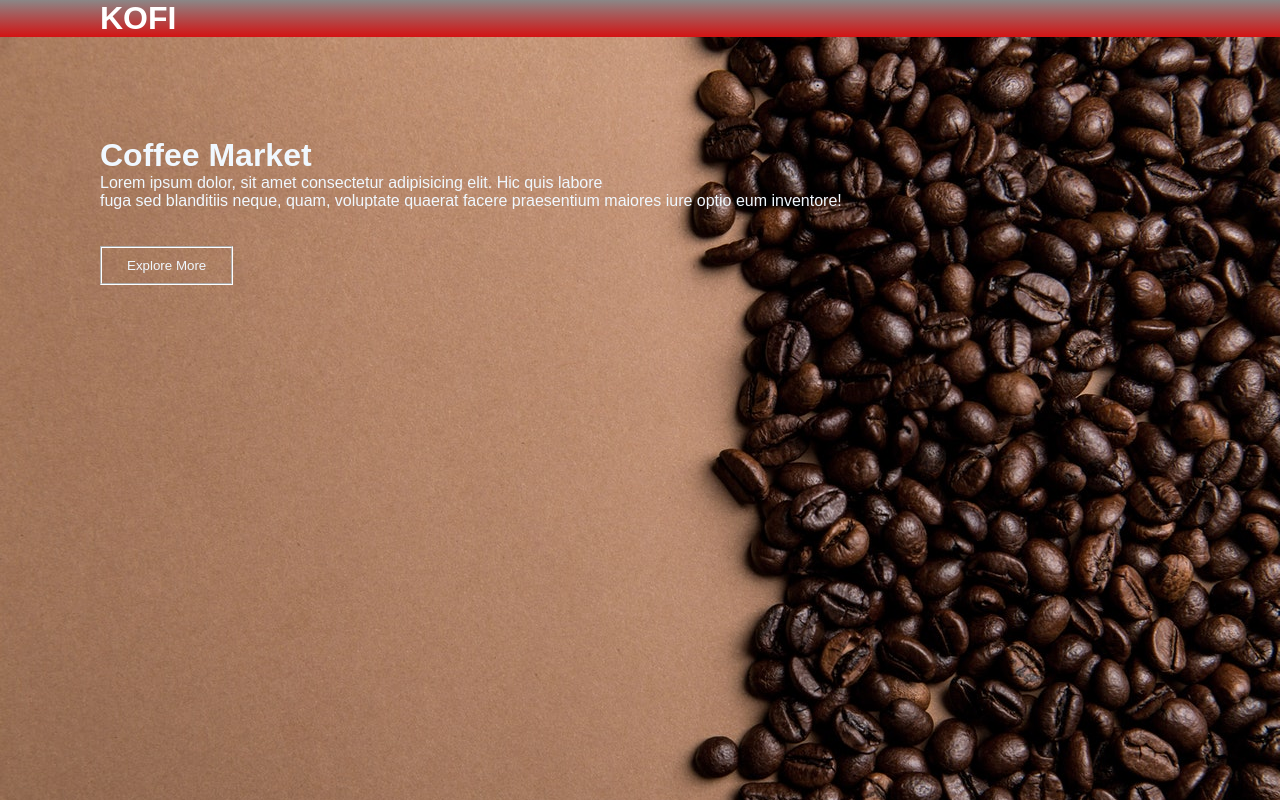
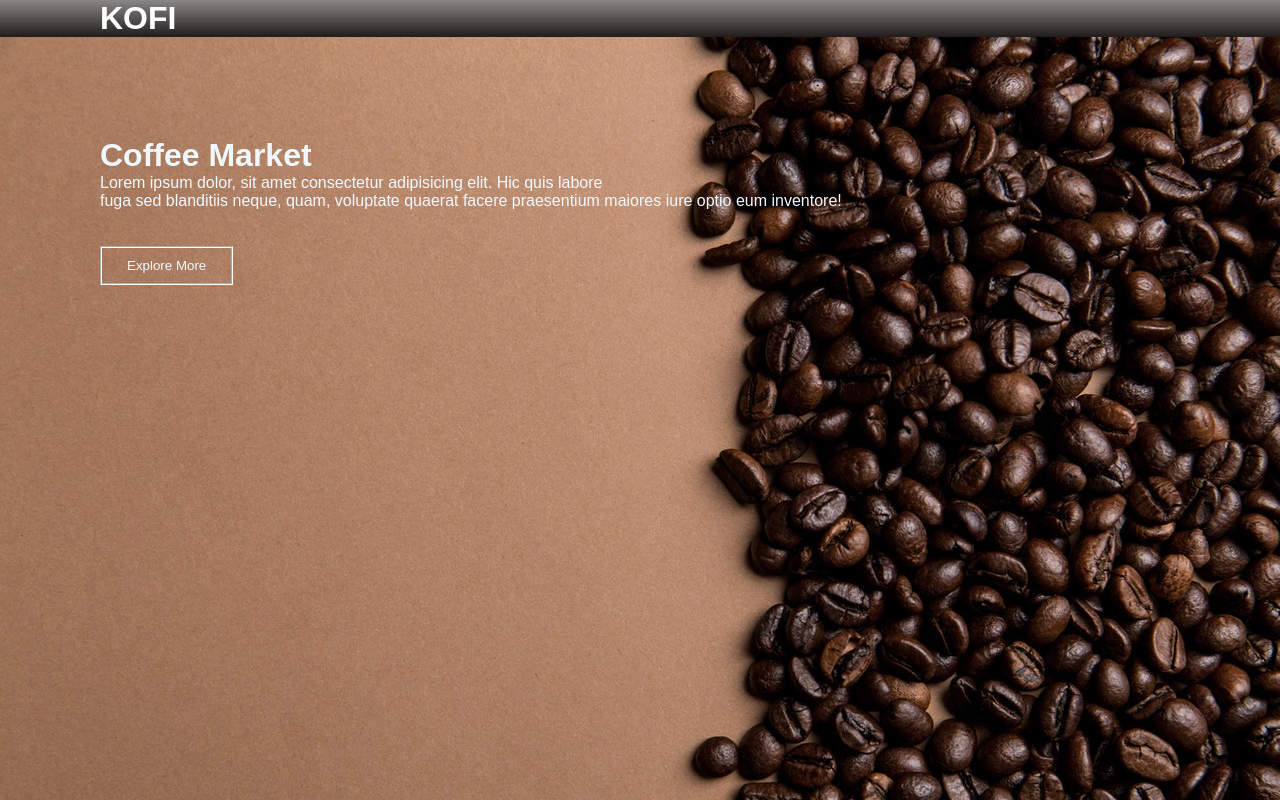
Before and after one commit to AL-Usman/coffee-page, a plain HTML site: page index.html in a window 1280 px wide. Drawn offline with Linux system fonts and the light colour scheme.

Commit message:
color changed red to black

```diff
--- a/style.css
+++ b/style.css
@@ -6,7 +6,7 @@
 }
 #section1{
     background-color: black;
-    background: linear-gradient(  rgb(139, 135, 135),rgb(211, 19, 19));
+    background: linear-gradient(  rgb(139, 135, 135),rgb(32, 28, 28));
     color: white;
     padding-left: 100px;
 }
```
